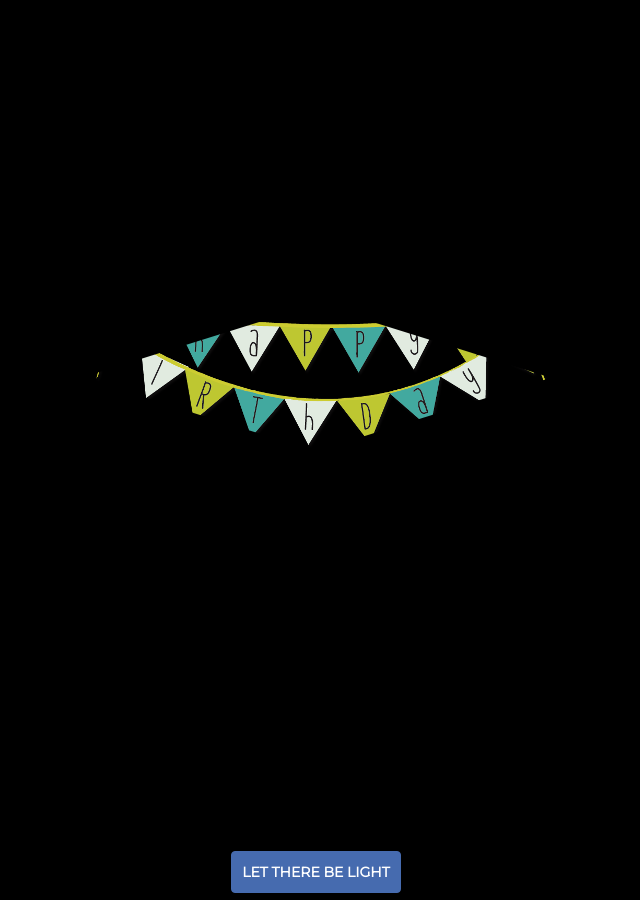
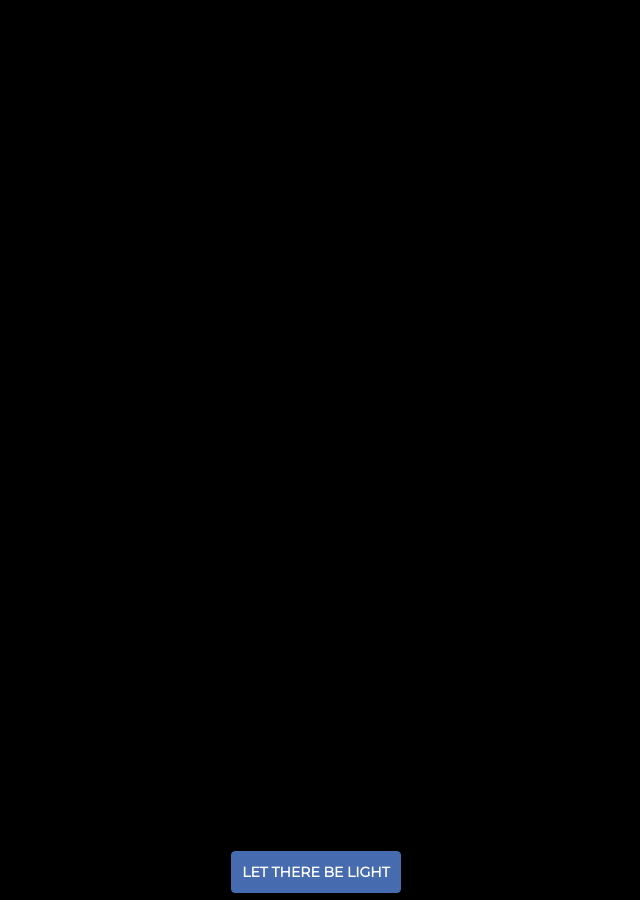
Before and after one commit to vansha10/vansha10.github.io, a Jekyll site: the page shriya/index.html, which Jekyll copies as it is, in a window 1280 px wide. Shown: the whole page, without its empty margins (324-964 px from the left). Built offline with Jekyll 4.4.1, drawn with Linux system fonts in a browser that asks for light colours; nearby versions of some CDN libraries.

Commit message:
Fix background and banner issue

```diff
--- a/shriya/index.html
+++ b/shriya/index.html
@@ -79,11 +79,6 @@
 				<div class="bulb" id="bulb_orange"></div>
 			</div>
 		</div>
-		<div class="row">
-			<div class="col-md-12 text-center">
-				<img src="banner.png">
-			</div>
-		</div>
         <div class="row gallery-show-hide" id="gallery-show-hide">
             <div class="gallery-container">
                 <div class="gallery-wrapper">
@@ -100,6 +95,11 @@
                 </div>
             </div>
         </div>
+        <div class="row">
+			<div class="col-md-12 text-center">
+				<img src="banner.png" class="bannar">
+			</div>
+		</div>
 		<div class="row cake-cover">
 			<div class="col-md-12 texr-center">
 				<div class="cake">
```
